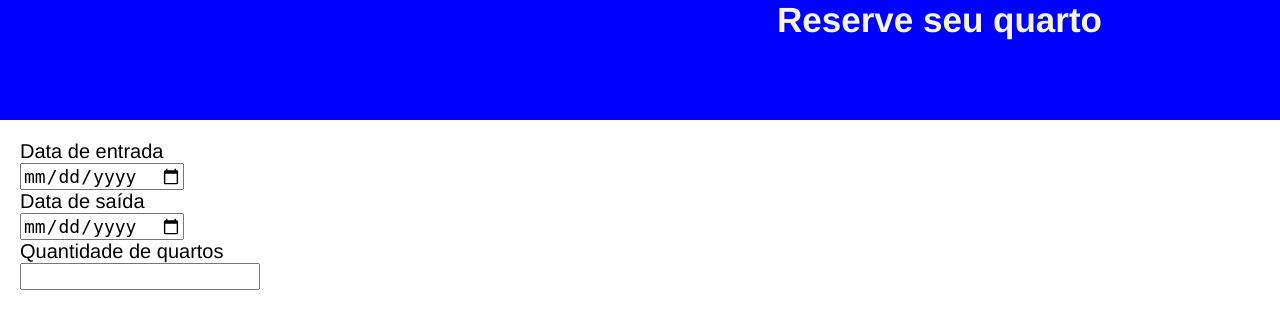
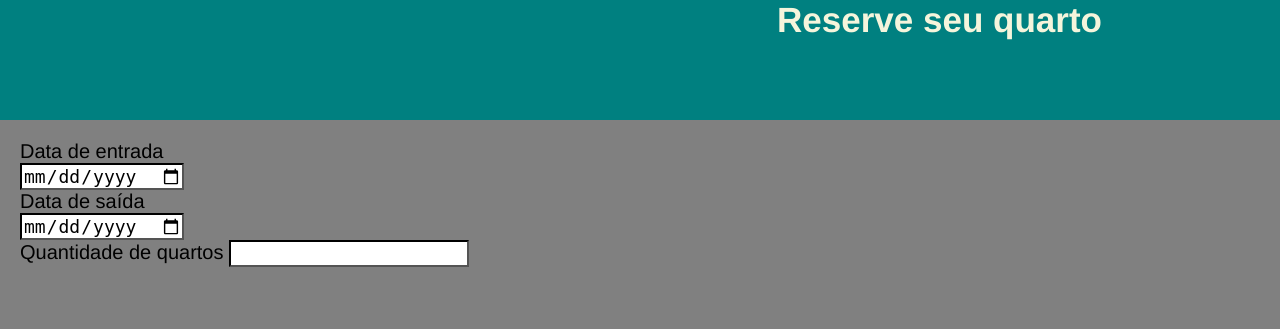
Before and after one commit to epileeeef/Desenvolvimento-Web-Estacio, a PHP site: page /paginicial.html in a window 1280 px wide; the page is wider, and only the part inside the window is pictured. Shown: the top 329 px of that part. Run offline with PHP 8.4, Linux system fonts and the light colour scheme.

Commit message:
Update estilo.css

```diff
--- a/css/estilo.css
+++ b/css/estilo.css
@@ -2,11 +2,12 @@ body {
     font-family: 'Franklin Gothic Medium', 'Arial Narrow', Arial, sans-serif;
     margin: 0px;
     padding: 0;
+    background-color: gray;
 
 }
 
 header {
-    background-color: blue;
+    background-color: teal;
     width: 1879px;
     height: 120px;
 
@@ -27,6 +28,14 @@ form {
 }
 
 input{
+    font-size: 18px;
+    border-style: inset;
+    border-color: black;
+}
+
+#entrada, #saida{
     display: block;
-    font-size: 18px;
 }
+#quartos {
+    display: table-column;
+}
```
